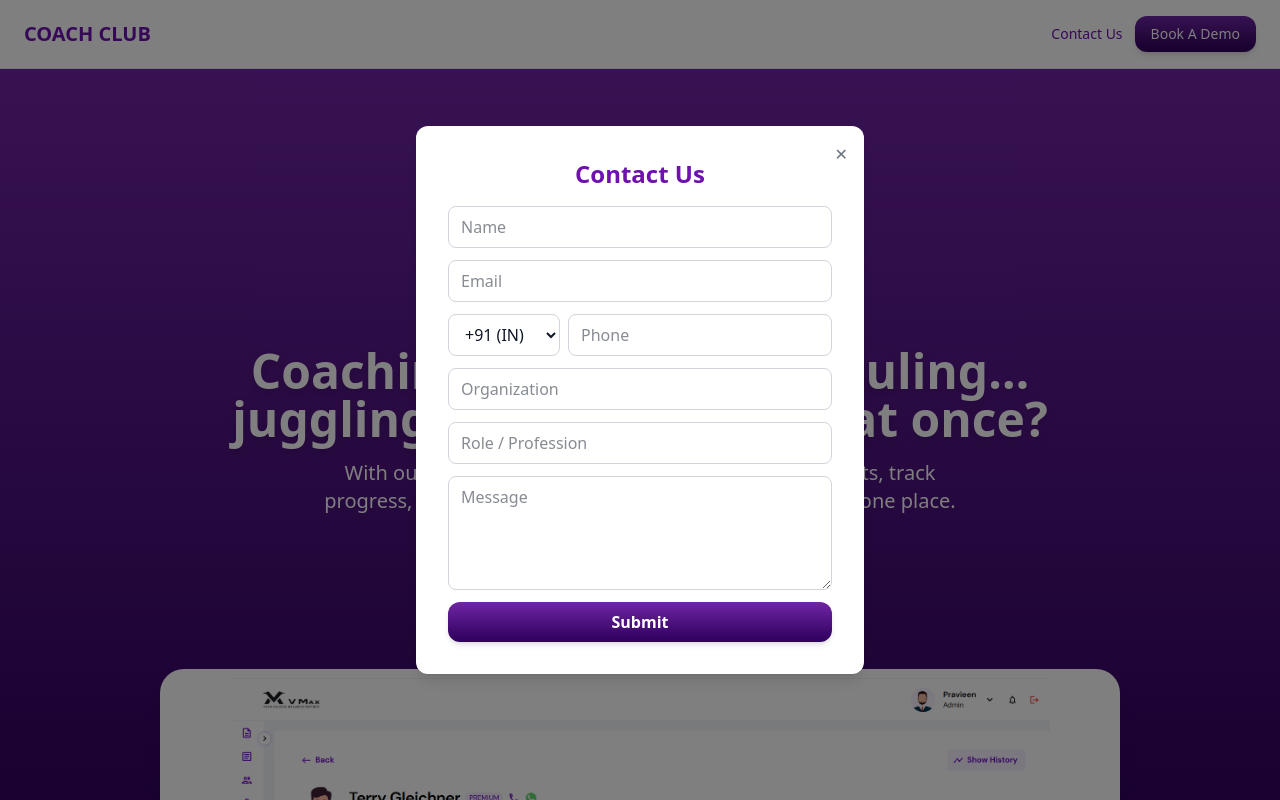
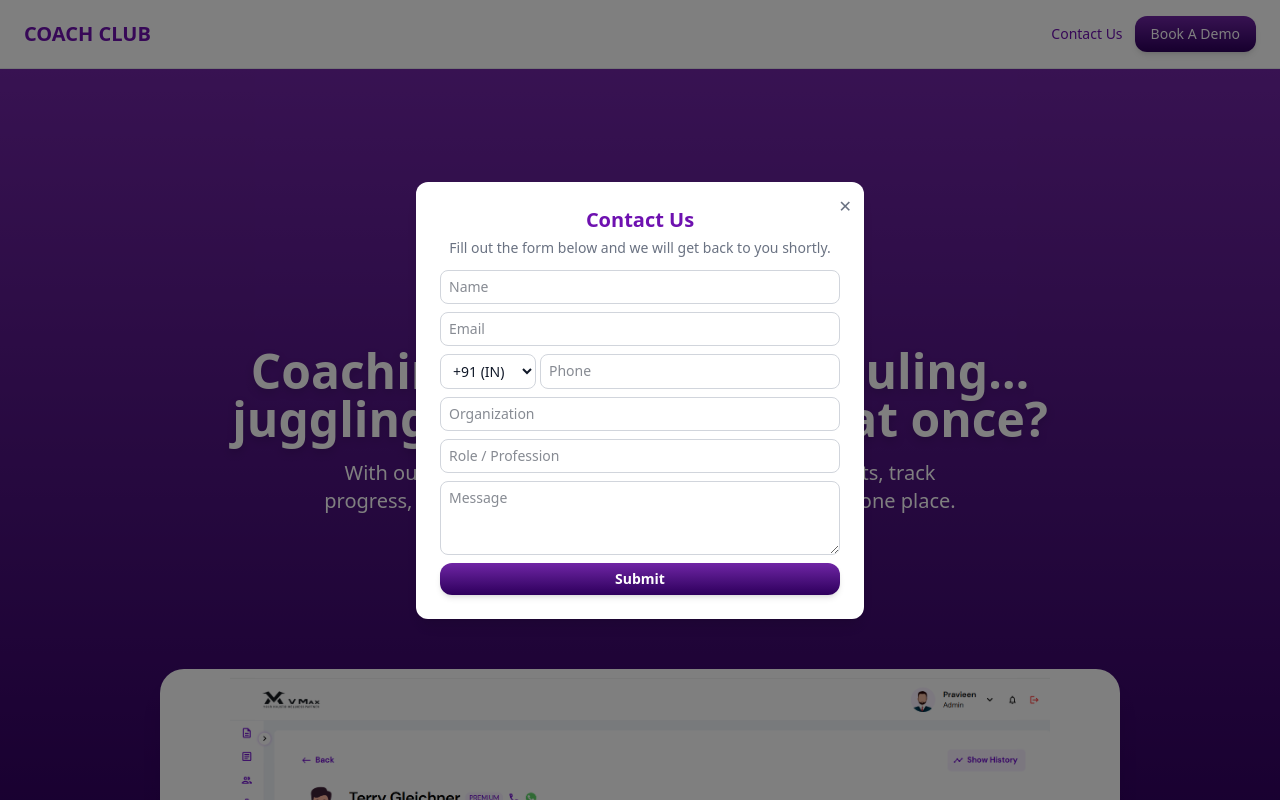
Before and after one commit to Suraj8517/react-crm-website, a React (Vite) app: page / in a window 1280 px wide. Both pictures are taken after a click on the link "Contact Us". Shown: the top 800 px of the page. Built offline with nearby package versions, Linux system fonts and the light colour scheme.

Commit message:
Initial commit

```diff
--- a/src/components/ContactForm.jsx
+++ b/src/components/ContactForm.jsx
@@ -46,7 +46,8 @@ export default function ContactForm({ onClose }) {
 
     setLoading(true);
     const combinedPhone = `${formData.countryCode}${formData.phone}`;
-    const url = "https://script.google.com/macros/s/AKfycbxLgP35OLK1iRJDwHDk1LUo-1iyIOKsBmP5JwnHphvI3CmSGA5rl5RF5xqELmU8o6Q/exec";
+    const url =
+      "https://script.google.com/macros/s/AKfycbxLgP35OLK1iRJDwHDk1LUo-1iyIOKsBmP5JwnHphvI3CmSGA5rl5RF5xqELmU8o6Q/exec";
 
     fetch(url, {
       method: "POST",
@@ -79,22 +80,25 @@ export default function ContactForm({ onClose }) {
   };
 
   return (
-    <div className="fixed inset-0 bg-black/50 flex items-center justify-center z-50 p-4">
-      <div className="bg-white rounded-xl w-full max-w-md p-6 relative shadow-lg sm:p-8">
+    <div className="fixed inset-0 bg-black/50 flex items-center justify-center z-50 p-2">
+      <div className="bg-white rounded-xl w-full max-w-md p-4 relative shadow-lg sm:p-6">
         <button
           onClick={onClose}
-          className="absolute top-4 right-4 text-gray-500 hover:text-gray-700"
+          className="absolute top-3 right-3 text-gray-500 hover:text-gray-700"
         >
           ✕
         </button>
 
-        <h2 className="text-2xl font-bold text-purple-800 mb-4 text-center">
+        <h2 className="text-xl font-bold text-purple-800 mb-1 text-center">
           Contact Us
         </h2>
+        <p className="text-sm text-gray-500 mb-3 text-center">
+          Fill out the form below and we will get back to you shortly.
+        </p>
 
         {status.message && (
           <p
-            className={`mb-4 text-center font-medium ${
+            className={`mb-3 text-center font-medium ${
               status.type === "error" ? "text-red-500" : "text-green-500"
             }`}
           >
@@ -102,14 +106,14 @@ export default function ContactForm({ onClose }) {
           </p>
         )}
 
-        <form onSubmit={handleSubmit} className="flex flex-col gap-3">
+        <form onSubmit={handleSubmit} className="flex flex-col gap-2">
           <input
             type="text"
             name="name"
             placeholder="Name"
             value={formData.name}
             onChange={handleChange}
-            className="border border-gray-300 rounded-lg px-3 py-2 w-full focus:outline-none focus:ring-2 focus:ring-purple-500"
+            className="border border-gray-300 rounded-lg px-2 py-1.5 w-full focus:outline-none focus:ring-2 focus:ring-purple-500 text-sm"
           />
 
           <input
@@ -118,15 +122,15 @@ export default function ContactForm({ onClose }) {
             placeholder="Email"
             value={formData.email}
             onChange={handleChange}
-            className="border border-gray-300 rounded-lg px-3 py-2 w-full focus:outline-none focus:ring-2 focus:ring-purple-500"
+            className="border border-gray-300 rounded-lg px-2 py-1.5 w-full focus:outline-none focus:ring-2 focus:ring-purple-500 text-sm"
           />
 
-          <div className="flex flex-col sm:flex-row gap-2">
+          <div className="flex flex-col sm:flex-row gap-1">
             <select
               name="countryCode"
               value={formData.countryCode}
               onChange={handleChange}
-              className="border border-gray-300 rounded-lg px-3 py-2 w-full sm:w-28 focus:outline-none focus:ring-2 focus:ring-purple-500"
+              className="border border-gray-300 rounded-lg px-2 py-1.5 w-full sm:w-24 focus:outline-none focus:ring-2 focus:ring-purple-500 text-sm"
             >
               <option value="+91">+91 (IN)</option>
               <option value="+1">+1 (US)</option>
@@ -140,7 +144,7 @@ export default function ContactForm({ onClose }) {
               placeholder="Phone"
               value={formData.phone}
               onChange={handleChange}
-              className="flex-1 border border-gray-300 rounded-lg px-3 py-2 w-full focus:outline-none focus:ring-2 focus:ring-purple-500"
+              className="flex-1 border border-gray-300 rounded-lg px-2 py-1.5 w-full focus:outline-none focus:ring-2 focus:ring-purple-500 text-sm"
             />
           </div>
 
@@ -150,7 +154,7 @@ export default function ContactForm({ onClose }) {
             placeholder="Organization"
             value={formData.organization}
             onChange={handleChange}
-            className="border border-gray-300 rounded-lg px-3 py-2 w-full focus:outline-none focus:ring-2 focus:ring-purple-500"
+            className="border border-gray-300 rounded-lg px-2 py-1.5 w-full focus:outline-none focus:ring-2 focus:ring-purple-500 text-sm"
           />
 
           <input
@@ -159,7 +163,7 @@ export default function ContactForm({ onClose }) {
             placeholder="Role / Profession"
             value={formData.role}
             onChange={handleChange}
-            className="border border-gray-300 rounded-lg px-3 py-2 w-full focus:outline-none focus:ring-2 focus:ring-purple-500"
+            className="border border-gray-300 rounded-lg px-2 py-1.5 w-full focus:outline-none focus:ring-2 focus:ring-purple-500 text-sm"
           />
 
           <textarea
@@ -167,18 +171,18 @@ export default function ContactForm({ onClose }) {
             placeholder="Message"
             value={formData.message}
             onChange={handleChange}
-            className="border border-gray-300 rounded-lg px-3 py-2 w-full focus:outline-none focus:ring-2 focus:ring-purple-500"
-            rows="4"
+            className="border border-gray-300 rounded-lg px-2 py-1.5 w-full focus:outline-none focus:ring-2 focus:ring-purple-500 text-sm"
+            rows="3"
           />
 
           <button
             type="submit"
-            className="bg-gradient-to-b from-[#7025a5] to-[#2E005C] text-white font-semibold py-2 rounded-xl shadow-md hover:brightness-105 transition flex justify-center items-center gap-2 disabled:opacity-70 disabled:cursor-not-allowed"
+            className="bg-gradient-to-b from-[#7025a5] to-[#2E005C] text-white font-semibold py-1.5 rounded-xl shadow-md hover:brightness-105 transition flex justify-center items-center gap-2 disabled:opacity-70 disabled:cursor-not-allowed text-sm"
             disabled={loading}
           >
             {loading && (
               <svg
-                className="animate-spin h-5 w-5 text-white"
+                className="animate-spin h-4 w-4 text-white"
                 xmlns="http://www.w3.org/2000/svg"
                 fill="none"
                 viewBox="0 0 24 24"
--- a/src/components/TestimonialSection.jsx
+++ b/src/components/TestimonialSection.jsx
@@ -8,19 +8,19 @@ const testimonials = [
     name: "Loga Prithika",
     role: "LK",
     feedback:
-      "I struggled to grow my client base because marketing and lead management were overwhelming. The platform’s built-in client tracking and automated reminders have streamlined my workflow. I’m now reaching more clients with less effort, and my revenue has increased noticeably.",
+      "We wanted a scalable way to track client success and ensure accountability among our coaching staff. Coach Club gave us full visibility into all programs and results. Not only has it improved team coordination, but it has also helped our club retain clients more effectively",
   },
   {
     name: "John",
     role: "Coach FitMom Club",
     feedback:
-      "I struggled to grow my client base because marketing and lead management were overwhelming. The platform’s built-in client tracking and automated reminders have streamlined my workflow. I’m now reaching more clients with less effort, and my revenue has increased noticeably.",
+      "I struggled to grow my client base because marketing and lead management were overwhelming. Coach Club’s built-in client tracking and automated reminders have streamlined my workflow. I’m now reaching more clients with less effort, and my revenue has increased noticeably.",
   },
   {
     name: "Praveen",
     role: "Client Success Representative, FitMom Club",
     feedback:
-      "Handling inquiries and follow-ups manually was exhausting and error-prone. The platform’s automated workflows and lead tracking system have made our sales process smooth and efficient. We can now focus on converting leads rather than chasing them.",
+      "Handling inquiries and follow-ups manually was exhausting and error-prone. Coach Club’s automated workflows and lead tracking system have made our sales process smooth and efficient. We can now focus on converting leads rather than chasing them.",
   },
 ];
 
@@ -88,7 +88,7 @@ export default function TestimonialSection() {
                 if (offset.x > 100) paginate(-1);
                 else if (offset.x < -100) paginate(1);
               }}
-              className=" rounded-xl shadow-xl flex flex-col w-full max-w-xl mx-auto min-h-[220px] p-6 md:p-8 relative z-10 border border-gray-200 md:border-0 md:shadow-xl"
+              className="shadow-xl flex flex-col w-full max-w-xl mx-auto min-h-[220px] p-6 md:p-8 relative z-10 border border-gray-200 md:border-0 md:shadow-xl"
             >
               {/* Feedback Text */}
               <p className="text-gray-600 italic leading-relaxed text-sm md:text-lg mb-4">
```
Also changed, not shown: src/components/DemoForm.jsx (+19 -16 lines).
